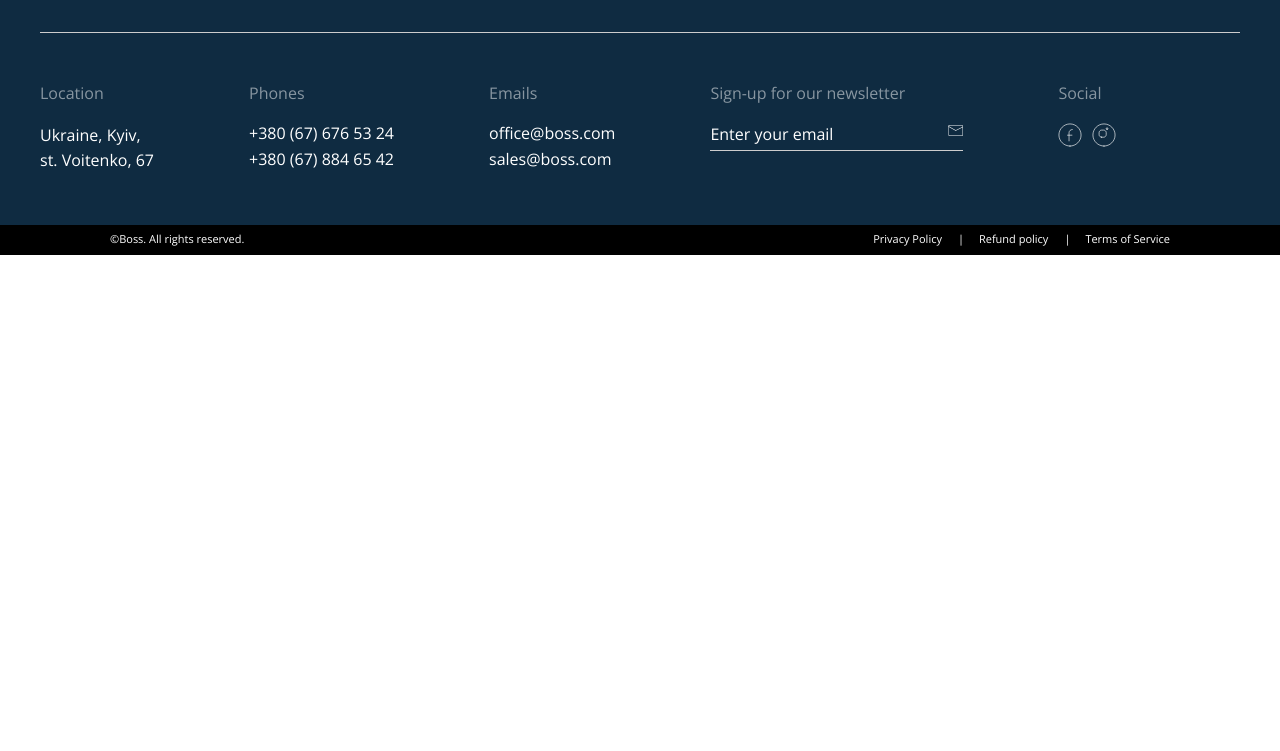
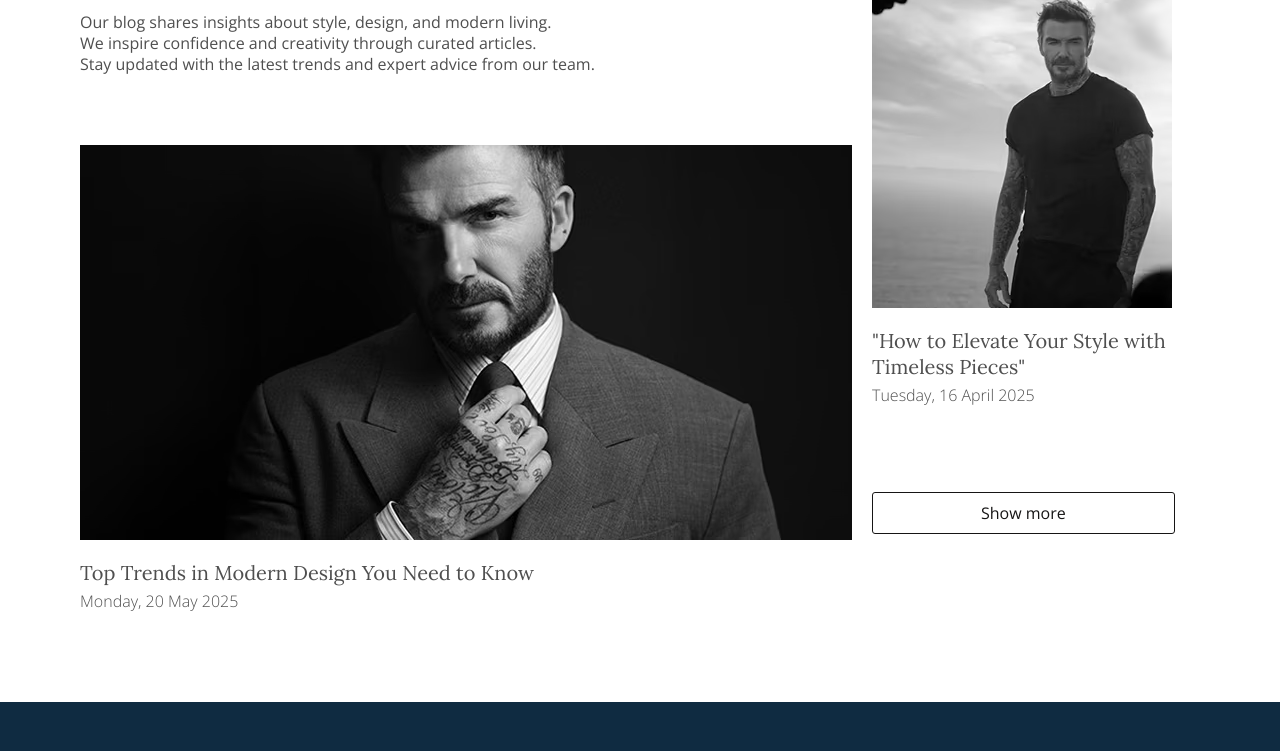
Before and after one commit to OlehHelgi/internet-shop, a website: page app/pages/index.html in a window 1280 px wide. Shown: the part 4211-4962 px from the top of the page. Before the commit the page ends 4466 px from the top, so only its background shows below. Drawn offline with nearby package versions, Linux system fonts and the light colour scheme; files that its build step writes are made by us from their sources; files whose address does not match are found by name.

Commit message:
added section our-blog

```diff
--- a/app/pages/index.html
+++ b/app/pages/index.html
@@ -119,5 +119,38 @@
       </div>
     </div>
   </section>
+  <section class="our-blog">
+    <div class="container">
+      <div class="our-blog__inner">
+        <div class="our-blog__content">
+          <h2 class="our-blog__title">Our blog</h2>
+          <p class="our-blog__text">
+            Our blog shares insights about style, design, and modern living. <br>
+            We inspire confidence and creativity through curated articles. <br>
+            Stay updated with the latest trends and expert advice from our team.
+          </p>
+          <div class="our-blog__box">
+            <picture>
+              <source srcset="images/our-blog-img-1.avif" type="image/avif">
+              <source srcset="images/our-blog-img-1.webp" type="image/webp">
+              <img class="our-blog__img" src="images/our-blog-img-1.jpg" alt="D. Backham is in a suit">
+            </picture>
+            <a class="our-blog__box-link" href="#">Top Trends in Modern Design You Need to Know</a>
+            <p class="our-blog__box-date">Monday, 20 May 2025</p>
+          </div>
+        </div>
+        <div class="our-blog__box-right">
+          <picture>
+            <source srcset="images/our-blog-img-2.avif" type="image/avif">
+            <source srcset="images/our-blog-img-2.webp" type="image/webp">
+            <img class="our-blog__box-img" src="images/our-blog-img-2.jpg" alt="D. Backham is in a T-shirt">
+          </picture>
+          <a class="our-blog__box-link" href="#">"How to Elevate Your Style with Timeless Pieces"</a>
+          <p class="our-blog__box-date our-blog__box-date-right">Tuesday, 16 April 2025</p>
+          <a class="our-blog__link" href="#">Show more</a>
+        </div>
+      </div>
+    </div>
+  </section>
 </main>
 <!--=include footer.html -->
--- a/app/scss/style.scss
+++ b/app/scss/style.scss
@@ -353,7 +353,6 @@ body {
 
 .our-advantages {
   background-color: vars.$color-general;
-  margin-bottom: 100px;
 
   &__wrapper {
     display: flex;
@@ -393,6 +392,7 @@ body {
     @extend %opensans-400;
     font-size: 20px;
     color: vars.$color-text-add;
+
     &::before {
       content: '';
       position: absolute;
@@ -405,6 +405,76 @@ body {
       top: 50%;
       transform: translateY(-50%);
     }
+  }
+}
+
+.our-blog {
+  padding: 150px 0 90px;
+
+  &__inner {
+    padding: 0 40px;
+    display: grid;
+    grid-template-columns: 772px auto;
+    gap: 20px;
+  }
+
+  &__content {
+    max-width: 772px;
+  }
+
+  &__title {
+    margin-bottom: 15px;
+    @extend %lora-400;
+    font-size: 45px;
+    text-transform: uppercase;
+    color: vars.$color-accent;
+  }
+
+  &__text {
+    max-width: 540px;
+    margin-bottom: 70px;
+    @extend %opensans-400;
+    font-size: 16px;
+    color: vars.$color-text-muted;
+  }
+
+  &__box {}
+
+  &__img {
+    margin-bottom: 20px;
+  }
+
+  &__box-link {
+    display: inline-block;
+    margin-bottom: 5px;
+    @extend %lora-400;
+    font-size: 20px;
+    color: vars.$color-text-muted;
+  }
+
+  &__box-date {
+    @extend %opensans-300;
+    font-size: 16px;
+    color: vars.$color-text-muted;
+  }
+
+
+  &__box-img {
+    margin-bottom: 20px;
+  }
+
+  &__link {
+    display: inline-block;
+    padding: 10px 108px;
+    border: 1px solid vars.$color-accent;
+    border-radius: 3px;
+    @extend %opensans-400;
+    font-size: 16px;
+    color: vars.$color-accent;
+  }
+
+  &__box-date-right {
+    margin-bottom: 86px;
   }
 }
 
```
Also changed, not shown: app/images/our-blog-img-1.avif (added), app/images/our-blog-img-1.jpg (added), app/images/our-blog-img-1.webp (added), app/images/our-blog-img-2.avif (added), app/images/our-blog-img-2.jpg (added), app/images/our-blog-img-2.webp (added), app/images/src/our-blog-img-1.jpg (added), app/images/src/our-blog-img-2.jpg (added).
